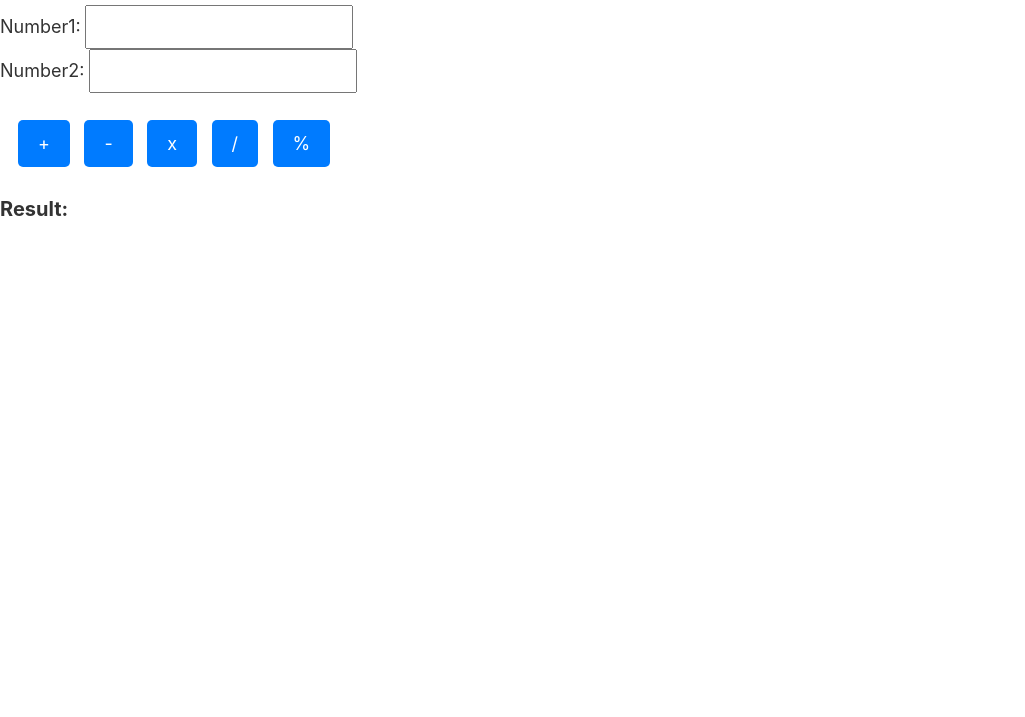
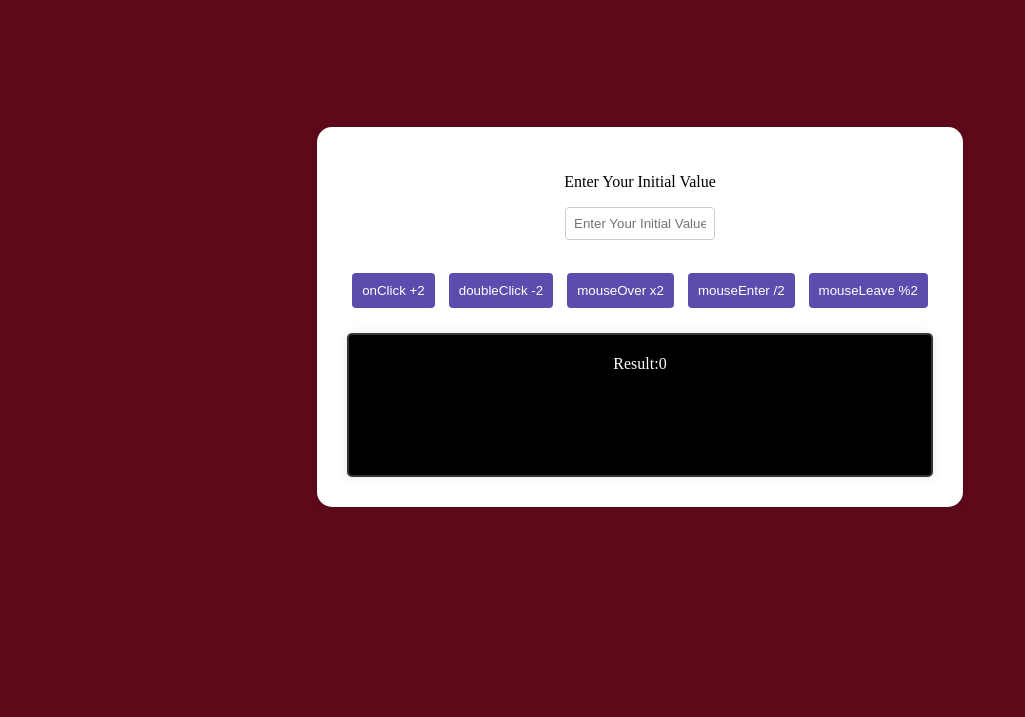
Before and after one commit to Shashankkeshri91/Antrorse-Project, a plain HTML site: page Project1/index.html in a window 1280 px wide. Shown: the part 83-800 px from the top of the page, without its empty margins (0-1025 px from the left). Drawn offline with nearby package versions, Linux system fonts and the light colour scheme.

Commit message:
Project1-Update

```diff
--- a/Project1/index.css
+++ /dev/null
@@ -1,50 +0,0 @@
-body {
-    font-family: 'Arial', sans-serif;
-    text-align: center;
-    margin: 50px;
-}
-
-h1 {
-    display: flex;
-    justify-content: center;
-    align-items: center;
-    height: 10vh;
-}
-
-
-label {
-    font-size: 18px;
-    color: #333;
-}
-
-input {
-    font-size: 16px;
-    padding: 8px;
-    margin: 5px;
-}
-
-.btn {
-    margin-top: 15px;
-}
-
-.btn button {
-    font-size: 18px;
-    padding: 10px 20px;
-    margin: 5px;
-    cursor: pointer;
-    background-color: #007bff;
-    color: #fff;
-    border: none;
-    border-radius: 5px;
-}
-
-.btn button:hover {
-    background-color: #0056b3;
-}
-
-#result {
-    font-size: 20px;
-    font-weight: bold;
-    margin-top: 15px;
-    color: #333;
-}
--- a/Project1/index.html
+++ b/Project1/index.html
@@ -1,34 +1,43 @@
 <!DOCTYPE html>
-<html lang="en">
+<html>
 
 <head>
-    <meta charset="UTF-8" />
-    <meta name="viewport" content="width=device-width, initial-scale=1.0" />
-    <link rel="stylesheet" href="index.css" />
-    <link rel="stylesheet" href="https://stackpath.bootstrapcdn.com/bootstrap/4.5.2/css/bootstrap.min.css" />
-    <title>Project 1</title>
+  <meta charset="utf-8">
+  <meta name="viewport" content="width=device-width">
+  <title>Project-1</title>
+  <link href="style.css" rel="stylesheet" type="text/css" />
+  <!-- <link rel="stylesheet" href="https://stackpath.bootstrapcdn.com/bootstrap/4.5.2/css/bootstrap.min.css" /> -->
 </head>
 
-<body id="container">
+<body>
+<div>
+  <p>Enter Your Initial Value</p>
 
-    <h1>Arithmetic Operation</h1>
-    <label for="num1">Number1:</label>
-    <input type="number" id="num1" />
-    <br />
-    <label for="num2">Number2:</label>
-    <input type="number" id="num2" />
-    <br />
-    <div class="btn">
-        <button onclick="add()">+</button>
-        <button onclick="substract()">-</button>
-        <button onclick="multiply()">x</button>
-        <button onclick="divide()">/</button>
-        <button onclick="modulo()">%</button>
-    </div>
+  <input id="userInput" placeholder="Enter Your Initial Value">
+  <br>
+  <br>
+  <!--Button + on one click  -->
+    <button onclick="myFuncOperation('+2')">onClick +2</button>
+  <!--Button - on double clicl -->
+    <button ondblclick="myFuncOperation('-2')">doubleClick -2</button>
+  <!--Button x on mouseover -->
+    <button onmouseenter="myFuncOperation('*2')">mouseOver x2</button>
+  <!--Button / on mouse enter  -->
+    <button onmouseover="myFuncOperation('/2')">mouseEnter /2</button>
+  <!--Button % on mouselLeave  -->
+    <button onmouseleave="myFuncOperation('%2')">mouseLeave %2</button>
 
-    <p id="result">Result: </p>
+  <div id="result">Result:0</div>
+  </div>
 
-    <script src="index.js"></script>
+
+
+
+
+
+  <script src="script.js"></script>
+
+  <script src="https://replit.com/public/js/replit-badge-v2.js" theme="dark" position="bottom-right"></script>
 </body>
 
 </html>
--- a/Project1/index.js
+++ /dev/null
@@ -1,32 +0,0 @@
-function add(){
-    let num1 = parseFloat(document.getElementById("num1").value);
-    let num2 = parseFloat(document.getElementById("num2").value);
-    let result = num1 + num2;
-    document.getElementById("result").innerHTML = "Result : "+ result;
-}
-
-function substract(){
-    let num1 = parseFloat(document.getElementById("num1").value);
-    let num2 = parseFloat(document.getElementById("num2").value);
-    let result = num1 - num2;
-    document.getElementById("result").innerHTML = "Result : "+ result;
-}
-function multiply(){
-    let num1 = parseFloat(document.getElementById("num1").value);
-    let num2 = parseFloat(document.getElementById("num2").value);
-    let result = num1 * num2;
-    document.getElementById("result").innerHTML = "Result : "+ result;
-}
-function divide(){
-    let num1 = parseFloat(document.getElementById("num1").value);
-    let num2 = parseFloat(document.getElementById("num2").value);
-    let result = num1 / num2;
-    document.getElementById("result").innerHTML = "Result : "+ result;
-}
-
-function modulo(){
-    let num1 = parseFloat(document.getElementById("num1").value);
-    let num2 = parseFloat(document.getElementById("num2").value);
-    let result = num1%num2;
-    document.getElementById("result").innerHTML = "Result : "+ result;
-}
--- /dev/null
+++ b/Project1/script.js
@@ -0,0 +1,31 @@
+function myFuncOperation(op){
+    let inputNum = parseFloat(document.getElementById("userInput").value);
+    let res = 0;
+
+    switch(op){
+      case '+2':
+  res = inputNum + 2;
+        break;
+      case '-2':
+        res = inputNum- 2;
+        break;
+      case '*2':
+        res = inputNum * 2;
+        break;
+      case '/2':
+        res = inputNum/ 2;
+        break;
+      case '%2':
+        res = inputNum%2;
+        break;
+      default:
+        console.log("Invalid Operation");
+        return;
+    }
+    // Log the result to the console
+    console.log('Result:', res);
+
+    // Display the result in the result box
+    document.getElementById('result').textContent = 'Result: ' + res;
+
+  }
--- /dev/null
+++ b/Project1/style.css
@@ -0,0 +1,49 @@
+body {
+    background-color: #5d091a;
+    margin: 0;
+    display: flex;
+    justify-content: center;
+    align-items: center;
+    height: 100vh;
+}
+
+div {
+    text-align: center;
+    background-color: #fff;
+    padding: 30px;
+    border-radius: 15px;
+    box-shadow: 0 0 10px rgba(0, 0, 0, 0.1);
+}
+
+input {
+    padding: 8px;
+    margin-bottom: 10px;
+    width: 150px;
+    border: 1px solid #ccc;
+    border-radius: 4px;
+    box-sizing: border-box;
+}
+
+button {
+    background-color: #5c4cae;
+    color: #fff;
+    padding: 10px;
+    margin: 5px;
+    border: none;
+    border-radius: 4px;
+    cursor: pointer;
+}
+
+button:hover {
+    background-color: #a14545;
+}
+
+#result {
+    margin-top: 20px;
+    padding: 20px;
+    border: 2px solid #333;
+    border-radius: 5px;
+    background-color: black;
+    color: white;
+    height: 100px;
+}
```
Also changed, not shown: Project4-To Do List/index.html (added, +13 -0 lines).
